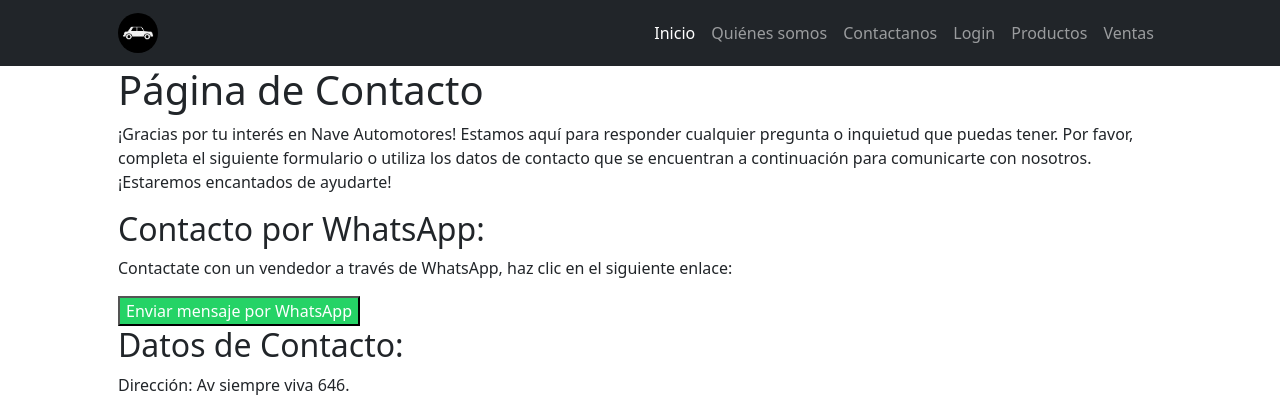
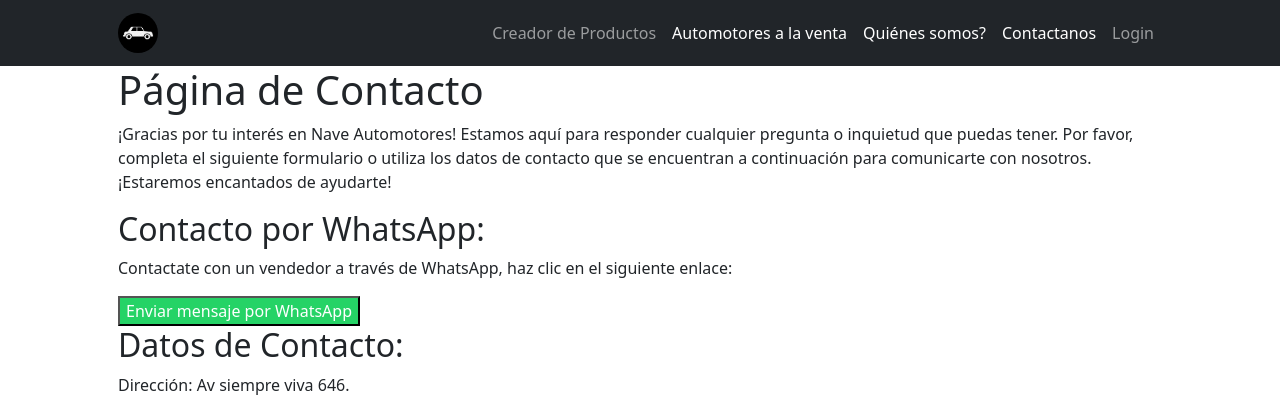
Before and after one commit to naveiro13/ProyectoDjango, a Django app: page /contacto/ in a window 1280 px wide. Shown: the top 415 px of the page. Run offline with Django 4.2, Linux system fonts and the light colour scheme; some libraries are stand-ins or nearby versions.

Commit message:
detalles index

```diff
--- a/project/apps/home/templates/home/navbar.html
+++ b/project/apps/home/templates/home/navbar.html
@@ -8,12 +8,14 @@
         <button class="navbar-toggler" type="button" data-bs-toggle="collapse" data-bs-target="#navbarSupportedContent" aria-controls="navbarSupportedContent" aria-expanded="false" aria-label="Toggle navigation"><span class="navbar-toggler-icon"></span></button>
         <div class="collapse navbar-collapse" id="navbarSupportedContent">
             <ul class="navbar-nav ms-auto mb-2 mb-lg-0">
-                <li class="nav-item"><a class="nav-link active" aria-current="page" href="{% url 'home:index' %}">Inicio</a></li>
-                <li class="nav-item"><a class="nav-link" href="{% url 'home:quienes_somos' %}">Quiénes somos</a></li>
-                <li class="nav-item"><a class="nav-link" href="{% url 'home:contacto' %}">Contactanos</a></li>
+                <li class="nav-item"><a class="nav-link" href="{% url 'producto:agregar_producto' %}">Creador de Productos</a></li>
+
+
+                <li class="nav-item"><a class="nav-link active" href="{% url 'venta:mostrar_productos' %}">Automotores a la venta</a></li>
+                <li class="nav-item"><a class="nav-link active" href="{% url 'home:quienes_somos' %}">Quiénes somos?</a></li>
+                <li class="nav-item"><a class="nav-link active" href="{% url 'home:contacto' %}">Contactanos</a></li>
+
                 <li class="nav-item"><a class="nav-link" href="{% url 'home:login' %}">Login</a></li>
-                <li class="nav-item"><a class="nav-link" href="{% url 'producto:agregar_producto' %}">Productos</a></li>
-                <li class="nav-item"><a class="nav-link" href="{% url 'venta:mostrar_productos' %}">Ventas</a></li>
             </ul>
         </div>
     </div>
```
Also changed, not shown: project/apps/home/templates/home/index.html (+4 -4 lines).
